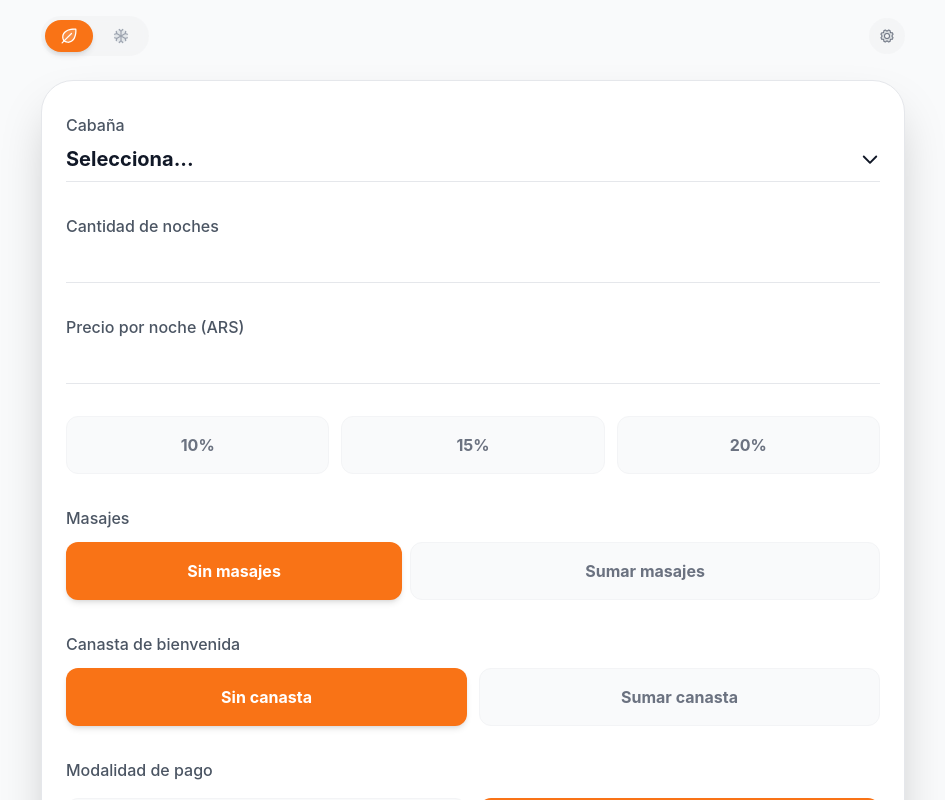
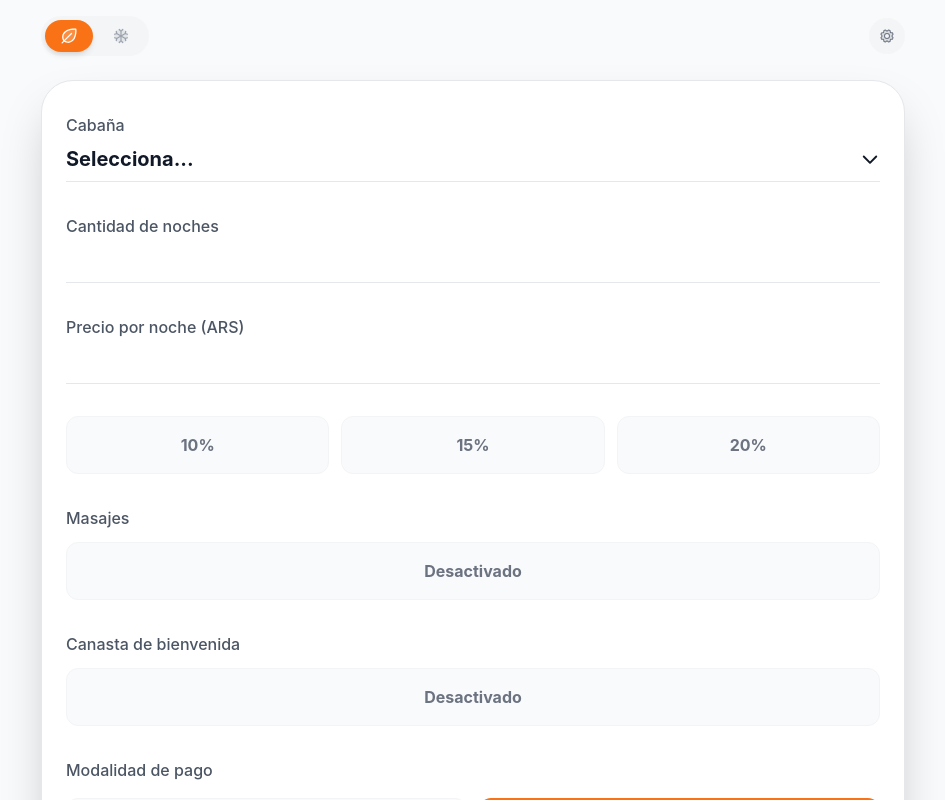
Before and after one commit to mibaus/presupuestador-web, a React (Vite) app: page / in a window 1280 px wide. Shown: the top 800 px of the page, without its empty margins (167-1112 px from the left). Built offline with nearby package versions, Linux system fonts and the light colour scheme.

Commit message:
feat: mejorar UI de canastas, remover cantidad en texto del presupuesto y corregir desglose de precios

```diff
--- a/src/App.jsx
+++ b/src/App.jsx
@@ -119,7 +119,7 @@ function App() {
   // Masajes — precio interno fijo, nunca visible para el cliente
   const [numberOfMassages, setNumberOfMassages] = useState(0);
   const [massagePriceCents, setMassagePriceCents] = useState(3500000); // $35.000 ARS internos
-  const [hasBasket, setHasBasket] = useState(false);
+  const [numberOfBaskets, setNumberOfBaskets] = useState(0);
   const [basketPriceCents, setBasketPriceCents] = useState(500000); // $5.000 ARS por persona por defecto
   const [feedbackMessage, setFeedbackMessage] = useState('');
   const [isDarkMode, setIsDarkMode] = useState(() => {
@@ -207,7 +207,7 @@ function App() {
     }
     setManualDiscountEdited(false);
     if (season === 'autumn') {
-      setHasBasket(false);
+      setNumberOfBaskets(0);
       setNumberOfMassages(0);
     }
   }, [season, overrides]);
@@ -423,7 +423,8 @@ function App() {
         totalMasajesCents = Math.round(totalMasajesCents * 0.5);
       }
 
-      const totalBasketCents = hasBasket ? basketPriceCents : 0;
+      const baskets = numberOfBaskets || 0;
+      const totalBasketCents = baskets * basketPriceCents;
 
       // 4. Total Final
       const totalFinal = alojamientoConDescuento + totalMasajesCents + totalBasketCents;
@@ -467,7 +468,7 @@ function App() {
         saldo,
         nights,
         massages,
-        hasBasket,
+        baskets,
         pricePerNightCents,
         season,
         summerPaymentPlan,
@@ -496,7 +497,7 @@ function App() {
     setAutumnPaymentPlan('2');
     setWinterPaymentPlan('2');
     setNumberOfMassages(0);
-    setHasBasket(false);
+    setNumberOfBaskets(0);
     setComputed(null);
     setManualPriceEdited(false);
     setManualDiscountEdited(false);
@@ -528,25 +529,26 @@ function App() {
     }
 
     const inclusionList = [];
+    if (massages > 0) {
       if (computed.season === 'autumn') {
-      inclusionList.push(`💆🏻‍♀️ 2 sesiones de masajes bonificadas +`);
-      if (massages > 0) {
         inclusionList.push(`💆🏻‍♀️ ${massages} ${massages > 1 ? 'sesiones' : 'sesión'} de masajes con 50% off +`);
-      }
-    } else if (massages > 0) {
+      } else {
         inclusionList.push(`💆🏻‍♀️ ${massages} ${massages > 1 ? 'sesiones' : 'sesión'} de masajes +`);
       }
-    if (computed.hasBasket) {
+    }
+    if (computed.baskets > 0) {
       inclusionList.push(`🧺 Canasta de bienvenida con productos regionales`);
     }
 
-    const inclusionSection = `*Incluye*\n${inclusionList.join('\n')}`;
+    const inclusionSection = inclusionList.length > 0
+      ? `*Incluye*\n${inclusionList.join('\n')}\n\n`
+      : '';
 
     const discountText = computed.discountAmount > 0
       ? ` (${Math.round(discount * 100)}% off aplicado)`
       : '';
 
-    const summary = `${seasonEmoji} Su Presupuesto por *${nights} noche${nights > 1 ? 's' : ''}*\n\n*Total final${discountText}: ${formatValue(computed.totalFinal)}*\n\n${inclusionSection}\n\n${pagosSection}\n\n(Una vez acreditada la seña, enviamos por mail la confirmación de la reserva)`;
+    const summary = `${seasonEmoji} Su Presupuesto por *${nights} noche${nights > 1 ? 's' : ''}*\n\n*Total final${discountText}: ${formatValue(computed.totalFinal)}*\n\n${inclusionSection}${pagosSection}\n\n(Una vez acreditada la seña, enviamos por mail la confirmación de la reserva)`;
 
     if (format === 'html') {
       return summary
@@ -837,8 +839,8 @@ function App() {
                 resumenRef={resumenRef}
                 numberOfMassages={numberOfMassages}
                 setNumberOfMassages={setNumberOfMassages}
-                hasBasket={hasBasket}
-                setHasBasket={setHasBasket}
+                numberOfBaskets={numberOfBaskets}
+                setNumberOfBaskets={setNumberOfBaskets}
               />
             </div>
           ) : (
@@ -874,7 +876,7 @@ function MainScreen({
   winterPaymentPlan, setWinterPaymentPlan, canCalculate,
   onCalculate, onClear, computed, formatARS, onCopyToClipboard, onShare,
   getSummaryText, setFeedbackMessage, resumenRef,
-  numberOfMassages, setNumberOfMassages, hasBasket, setHasBasket
+  numberOfMassages, setNumberOfMassages, numberOfBaskets, setNumberOfBaskets
 }) {
   const peopleInputRef = useRef(null);
   const nightsInputRef = useRef(null);
@@ -1007,18 +1009,7 @@ function MainScreen({
           {/* Masajes - Stepper UX */}
           <div className="space-y-3">
             <label className={`block text-base font-medium ${isDarkMode ? 'text-slate-300' : 'text-gray-600'}`}>Masajes</label>
-            <div className="flex gap-2">
-              <button
-                onClick={() => setNumberOfMassages(0)}
-                className={`flex-1 py-4 rounded-xl text-base font-bold transition-all duration-200 border ${numberOfMassages === 0
-                  ? `border-transparent ${colors.primary} text-white shadow-md`
-                  : (isDarkMode ? 'bg-slate-800/50 border-slate-700/60 text-slate-400' : 'bg-gray-50 border-gray-100 text-gray-500')
-                  }`}
-              >
-                Sin masajes
-              </button>
-
-              <div className={`flex-[1.4] flex rounded-xl border overflow-hidden transition-all duration-200 ${numberOfMassages > 0
+            <div className={`w-full flex rounded-xl border overflow-hidden transition-all duration-200 ${numberOfMassages > 0
               ? `border-transparent ${colors.primary} shadow-md`
               : (isDarkMode ? 'bg-slate-800/50 border-slate-700/60' : 'bg-gray-50 border-gray-100')
               }`}>
@@ -1027,53 +1018,69 @@ function MainScreen({
                   onClick={() => setNumberOfMassages(1)}
                   className={`w-full py-4 text-base font-bold transition-colors ${isDarkMode ? 'text-slate-400 hover:bg-slate-800' : 'text-gray-500 hover:bg-gray-100'}`}
                 >
-                    Sumar masajes
+                  Desactivado
                 </button>
               ) : (
-                  <div className="flex items-center w-full h-full">
+                <div className="flex items-center w-full h-14">
                   <button
                     onClick={() => setNumberOfMassages(prev => Math.max(0, prev - 1))}
-                      className="w-12 h-12 flex items-center justify-center text-white text-2xl font-light hover:bg-black/10 active:scale-90 transition-all border-none outline-none"
+                    className="w-16 h-full flex items-center justify-center text-white text-3xl font-light hover:bg-black/10 active:scale-90 transition-all border-none outline-none"
                   >
                     −
                   </button>
                   <div className="flex-1 flex flex-col items-center justify-center leading-none select-none">
-                      <span className="text-white font-black text-lg">{numberOfMassages}</span>
-                      <span className="text-[9px] text-white/80 font-bold uppercase tracking-tighter">
+                    <span className="text-white font-black text-xl">{numberOfMassages}</span>
+                    <span className="text-[10px] text-white/80 font-bold uppercase tracking-tighter mt-0.5">
                       {numberOfMassages === 1 ? 'masaje' : 'masajes'}
                     </span>
                   </div>
                   <button
                     onClick={() => setNumberOfMassages(prev => prev + 1)}
-                      className="w-12 h-12 flex items-center justify-center text-white text-2xl font-light hover:bg-black/10 active:scale-90 transition-all border-none outline-none"
+                    className="w-16 h-full flex items-center justify-center text-white text-3xl font-light hover:bg-black/10 active:scale-90 transition-all border-none outline-none"
                   >
                     +
                   </button>
                 </div>
               )}
-              </div>
             </div>
           </div>
 
           {/* Canasta de bienvenida */}
           <div className="space-y-3">
             <label className={`block text-base font-medium ${isDarkMode ? 'text-slate-300' : 'text-gray-600'}`}>Canasta de bienvenida</label>
-            <div className="flex gap-3">
-              {[
-                { val: false, label: 'Sin canasta' },
-                { val: true, label: 'Sumar canasta' }
-              ].map(({ val, label }) => (
-                <button
-                  key={label}
-                  onClick={() => setHasBasket(val)}
-                  className={`flex-1 py-4 rounded-xl text-base font-bold transition-all duration-200 border ${hasBasket === val
-                    ? `border-transparent ${colors.primary} text-white shadow-md`
-                    : (isDarkMode ? 'bg-slate-800/50 border-slate-700/60 text-slate-400' : 'bg-gray-50 border-gray-100 text-gray-500')
-                    }`}
-                >
-                  {label}
-                </button>
-              ))}
+            <div className={`w-full flex rounded-xl border overflow-hidden transition-all duration-200 ${numberOfBaskets > 0
+              ? `border-transparent ${colors.primary} shadow-md`
+              : (isDarkMode ? 'bg-slate-800/50 border-slate-700/60' : 'bg-gray-50 border-gray-100')
+              }`}>
+              {numberOfBaskets === 0 ? (
+                <button
+                  onClick={() => setNumberOfBaskets(1)}
+                  className={`w-full py-4 text-base font-bold transition-colors ${isDarkMode ? 'text-slate-400 hover:bg-slate-800' : 'text-gray-500 hover:bg-gray-100'}`}
+                >
+                  Desactivado
+                </button>
+              ) : (
+                <div className="flex items-center w-full h-14">
+                  <button
+                    onClick={() => setNumberOfBaskets(prev => Math.max(0, prev - 1))}
+                    className="w-16 h-full flex items-center justify-center text-white text-3xl font-light hover:bg-black/10 active:scale-90 transition-all border-none outline-none"
+                  >
+                    −
+                  </button>
+                  <div className="flex-1 flex flex-col items-center justify-center leading-none select-none">
+                    <span className="text-white font-black text-xl">{numberOfBaskets}</span>
+                    <span className="text-[10px] text-white/80 font-bold uppercase tracking-tighter mt-0.5">
+                      {numberOfBaskets === 1 ? 'canasta' : 'canastas'}
+                    </span>
+                  </div>
+                  <button
+                    onClick={() => setNumberOfBaskets(prev => prev + 1)}
+                    className="w-16 h-full flex items-center justify-center text-white text-3xl font-light hover:bg-black/10 active:scale-90 transition-all border-none outline-none"
+                  >
+                    +
+                  </button>
+                </div>
+              )}
             </div>
           </div>
 
@@ -1152,25 +1159,73 @@ function MainScreen({
             </div>
 
             {/* Desglose interno — visible solo para el operador */}
-            <div className={`mx-5 mb-4 ml-6 rounded-xl px-3.5 py-3 space-y-2 ${isDarkMode ? 'bg-slate-900/50' : 'bg-gray-50'
+            <div className={`mx-5 mb-4 ml-6 rounded-xl px-3.5 py-3 space-y-1.5 ${isDarkMode ? 'bg-slate-900/50' : 'bg-gray-50'
               }`}>
               <p className={`text-[10px] font-bold uppercase tracking-widest mb-2 ${isDarkMode ? 'text-slate-500' : 'text-gray-400'
                 }`}>Detalle interno</p>
 
+              {/* Alojamiento base */}
               <div className="flex items-center justify-between">
                 <div className="flex items-center gap-2">
                   <span className="text-sm">🏠</span>
-                  <div>
                   <p className={`text-xs font-medium ${isDarkMode ? 'text-gray-300' : 'text-gray-700'}`}>
-                      Alojamiento {computed.massages > 0 && '(con masajes)'}
+                    Aloj. {formatARS(computed.pricePerNightCents)} × {computed.nights} noche{computed.nights > 1 ? 's' : ''}
                   </p>
-                    <p className={`text-[10px] ${isDarkMode ? 'text-slate-500' : 'text-gray-400'}`}>
-                      {formatARS(computed.distributedPricePerNight)} × {computed.nights} noche{computed.nights > 1 ? 's' : ''}
-                      {discount > 0 && computed.massages === 0 && ` − ${discount * 100}%`}
+                </div>
+                <span className={`text-xs tabular-nums ${isDarkMode ? 'text-gray-400' : 'text-gray-500'}`}>
+                  {formatARS(computed.subtotalAlojamiento)}
+                </span>
+              </div>
+
+              {/* Descuento de alojamiento */}
+              {computed.discountAmount > 0 && (
+                <div className="flex items-center justify-between">
+                  <div className="flex items-center gap-2">
+                    <span className="text-sm">🏷️</span>
+                    <p className={`text-xs font-medium ${isDarkMode ? 'text-gray-300' : 'text-gray-700'}`}>
+                      Descuento larga estadía ({computed.discountAmount > 0 ? Math.round(computed.discountAmount / computed.subtotalAlojamiento * 100) : 0}%)
                     </p>
                   </div>
-                </div>
-                <span className={`text-xs font-bold tabular-nums ${isDarkMode ? 'text-gray-200' : 'text-gray-800'}`}>
+                  <span className={`text-xs tabular-nums ${isDarkMode ? 'text-red-400' : 'text-red-500'}`}>
+                    −{formatARS(computed.discountAmount)}
+                  </span>
+                </div>
+              )}
+
+              {/* Masajes */}
+              {computed.massages > 0 && (
+                <div className="flex items-center justify-between">
+                  <div className="flex items-center gap-2">
+                    <span className="text-sm">💆🏻‍♀️</span>
+                    <p className={`text-xs font-medium ${isDarkMode ? 'text-gray-300' : 'text-gray-700'}`}>
+                      {computed.massages} masaje{computed.massages > 1 ? 's' : ''}
+                    </p>
+                  </div>
+                  <span className={`text-xs tabular-nums ${isDarkMode ? 'text-gray-400' : 'text-gray-500'}`}>
+                    {formatARS(computed.totalMasajesCents)}
+                  </span>
+                </div>
+              )}
+
+              {/* Canasta */}
+              {computed.baskets > 0 && (
+                <div className="flex items-center justify-between">
+                  <div className="flex items-center gap-2">
+                    <span className="text-sm">🧺</span>
+                    <p className={`text-xs font-medium ${isDarkMode ? 'text-gray-300' : 'text-gray-700'}`}>
+                      {computed.baskets} canasta{computed.baskets > 1 ? 's' : ''} de bienvenida
+                    </p>
+                  </div>
+                  <span className={`text-xs tabular-nums ${isDarkMode ? 'text-gray-400' : 'text-gray-500'}`}>
+                    {formatARS(computed.totalBasketCents)}
+                  </span>
+                </div>
+              )}
+
+              {/* Separador y Total */}
+              <div className={`pt-1.5 mt-1 border-t ${isDarkMode ? 'border-slate-700/50' : 'border-gray-200'} flex items-center justify-between`}>
+                <p className={`text-xs font-bold ${isDarkMode ? 'text-white' : 'text-gray-900'}`}>Total</p>
+                <span className={`text-xs font-black tabular-nums ${isDarkMode ? 'text-white' : 'text-gray-900'}`}>
                   {formatARS(computed.totalFinal)}
                 </span>
               </div>
@@ -1346,7 +1401,7 @@ function AdminScreen({
             </div>
             <div>
               <h3 className={`text-sm font-semibold ${isDarkMode ? 'text-white' : 'text-gray-900'}`}>Valor de canasta</h3>
-              <p className={`text-xs ${isDarkMode ? 'text-gray-400' : 'text-gray-500'}`}>Precio por cabaña</p>
+              <p className={`text-xs ${isDarkMode ? 'text-gray-400' : 'text-gray-500'}`}>Precio por unidad</p>
             </div>
           </div>
           <div className="relative w-32">
```
Lines whose indentation alone changed are shown as unchanged.
